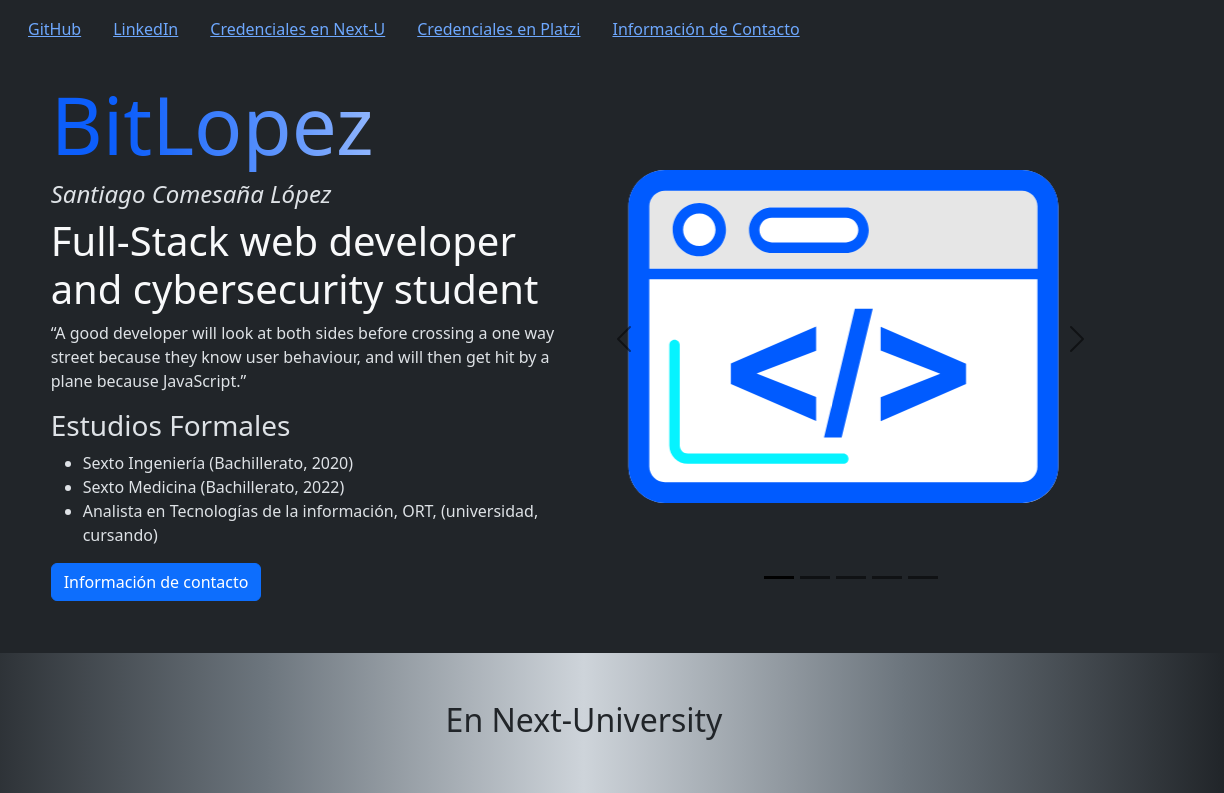
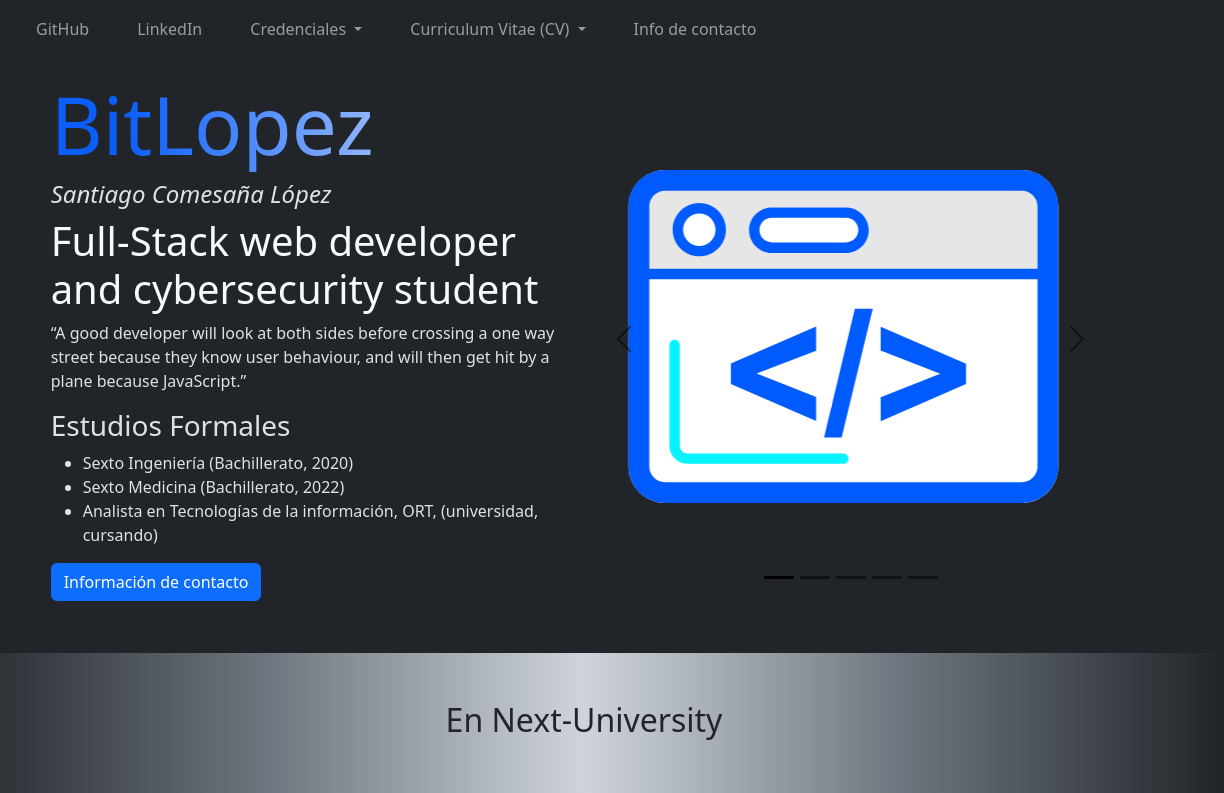
Before and after one commit to BitLopezDev/bluesite, a website: page index.html in a window 1280 px wide. Shown: the top 793 px of the page, 56-1280 px from the left. Drawn offline with nearby package versions, Linux system fonts and the light colour scheme.

Commit message:
new pdfs; new navbar

```diff
--- a/index.html
+++ b/index.html
@@ -35,35 +35,46 @@
                 </button>
                 <div class="collapse navbar-collapse" id="collapsibleNavbar">
                     <ul class="navbar-nav">
+
                         <li class="nav-item px-3">
-                            <a className="nav-link" href="https://github.com/BitLopezDev" target="_blank"
-                                rel="noopener noreferrer"> GitHub
-                            </a>
+                            <a class="nav-link" href="https://github.com/BitLopezDev" target="_blank"
+                                rel="noopener noreferrer">GitHub</a>
                         </li>
                         <li class="nav-item px-3">
-                            <a className="nav-link" href="https://www.linkedin.com/in/bitlopez/" target="_blank"
-                                rel="noopener noreferrer">
-                                LinkedIn
+                            <a class="nav-link" href="https://www.linkedin.com/in/bitlopez/" target="_blank"
+                                rel="noopener noreferrer">LinkedIn</a>
+                        </li>
+                        <li class="nav-item dropdown px-3">
+                            <a class="nav-link dropdown-toggle" href="#" role="button" data-bs-toggle="dropdown"
+                                aria-expanded="false">
+                                Credenciales
                             </a>
+                            <ul class="dropdown-menu">
+                                <li><a class="dropdown-item" href="https://platzi.com/p/santiagocomesana03/"
+                                        target="_blank" rel="noopener noreferrer">Platzi</a></li>
+                                <li><a class="dropdown-item"
+                                        href="https://www.credential.net/profile/santiagocomesanalopez/wallet"
+                                        target="_blank" rel="noopener noreferrer">Next-U</a></li>
+
+                            </ul>
                         </li>
+                        <li class="nav-item dropdown px-3">
+                            <a class="nav-link dropdown-toggle" href="#" role="button" data-bs-toggle="dropdown"
+                                aria-expanded="false">
+                                Curriculum Vitae (CV)
+                            </a>
+                            <ul class="dropdown-menu">
+                                <li><a class="dropdown-item" href="#">Spanish</a></li>
+                                <li><a class="dropdown-item" href="#">English</a></li>
+
+                            </ul>
+                        </li>
+
                         <li class="nav-item px-3">
-                            <a className="nav-link"
-                                href="https://www.credential.net/profile/santiagocomesanalopez/wallet" target="_blank"
-                                rel="noopener noreferrer">
-                                Credenciales en Next-U
-                            </a>
+                            <a class="nav-link" href="" data-bs-toggle="modal" data-bs-target="#contactInfo">Info de
+                                contacto</a>
                         </li>
-                        <li class="nav-item px-3">
-                            <a className="nav-link" href="https://platzi.com/p/santiagocomesana03/" target="_blank"
-                                rel="noopener noreferrer">
-                                Credenciales en Platzi
-                            </a>
-                        </li>
-                        <li class="nav-item px-3">
-                            <a className="nav-link" href="" data-bs-toggle="modal" data-bs-target="#contactInfo">
-                                Información de Contacto
-                            </a>
-                        </li>
+
                     </ul>
                 </div>
             </div>
```
Also changed, not shown: 2 other files.
